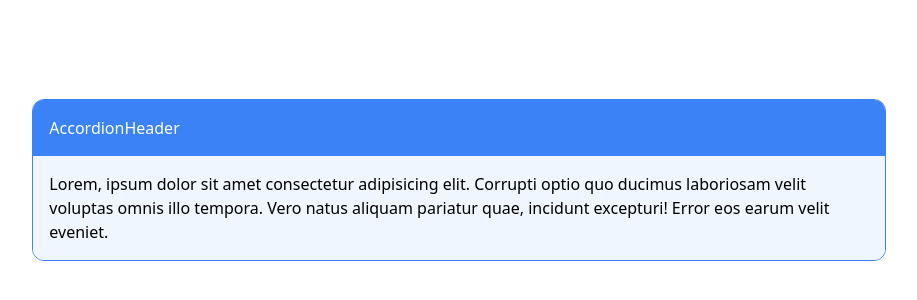
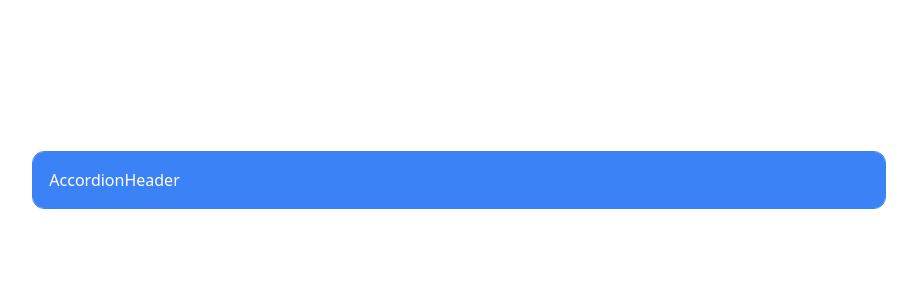
Before and after one commit to mehmetext/acilir-kapanir-div-next, a Next.js app: page / in a window 1280 px wide. Shown: the part 220-520 px from the top of the page, without its empty margins (181-1098 px from the left). Built offline with nearby package versions, Linux system fonts and the light colour scheme.

Commit message:
content ref, isOpen ve height eklendi. Animasyonlu bir şekilde kapanıp açılıyor.

```diff
--- a/src/components/Accordion.tsx
+++ b/src/components/Accordion.tsx
@@ -1,10 +1,34 @@
+import { useEffect, useRef, useState } from "react";
+
 export default function Accordion() {
+	const content = useRef<HTMLDivElement>(null);
+
+	const [isOpen, setIsOpen] = useState(false);
+	const [height, setHeight] = useState("0px");
+
+	function toggleIsOpen() {
+		setIsOpen(!isOpen);
+	}
+
+	useEffect(() => {
+		if (content?.current) {
+			setHeight(isOpen ? `${content.current.scrollHeight}px` : "0px");
+		}
+	}, [isOpen]);
+
 	return (
 		<div className="flex flex-col border border-blue-500 rounded-xl overflow-hidden">
-			<div className="bg-blue-500 text-white p-4 select-none cursor-pointer">
+			<div
+				className="bg-blue-500 text-white p-4 select-none cursor-pointer"
+				onClick={toggleIsOpen}
+			>
 				AccordionHeader
 			</div>
-			<div className="overflow-hidden transition-all duration-300">
+			<div
+				ref={content}
+				style={{ maxHeight: height }}
+				className="overflow-hidden transition-all duration-300"
+			>
 				<div className="p-4 bg-blue-50">
 					<p>
 						Lorem, ipsum dolor sit amet consectetur adipisicing elit. Corrupti
```
